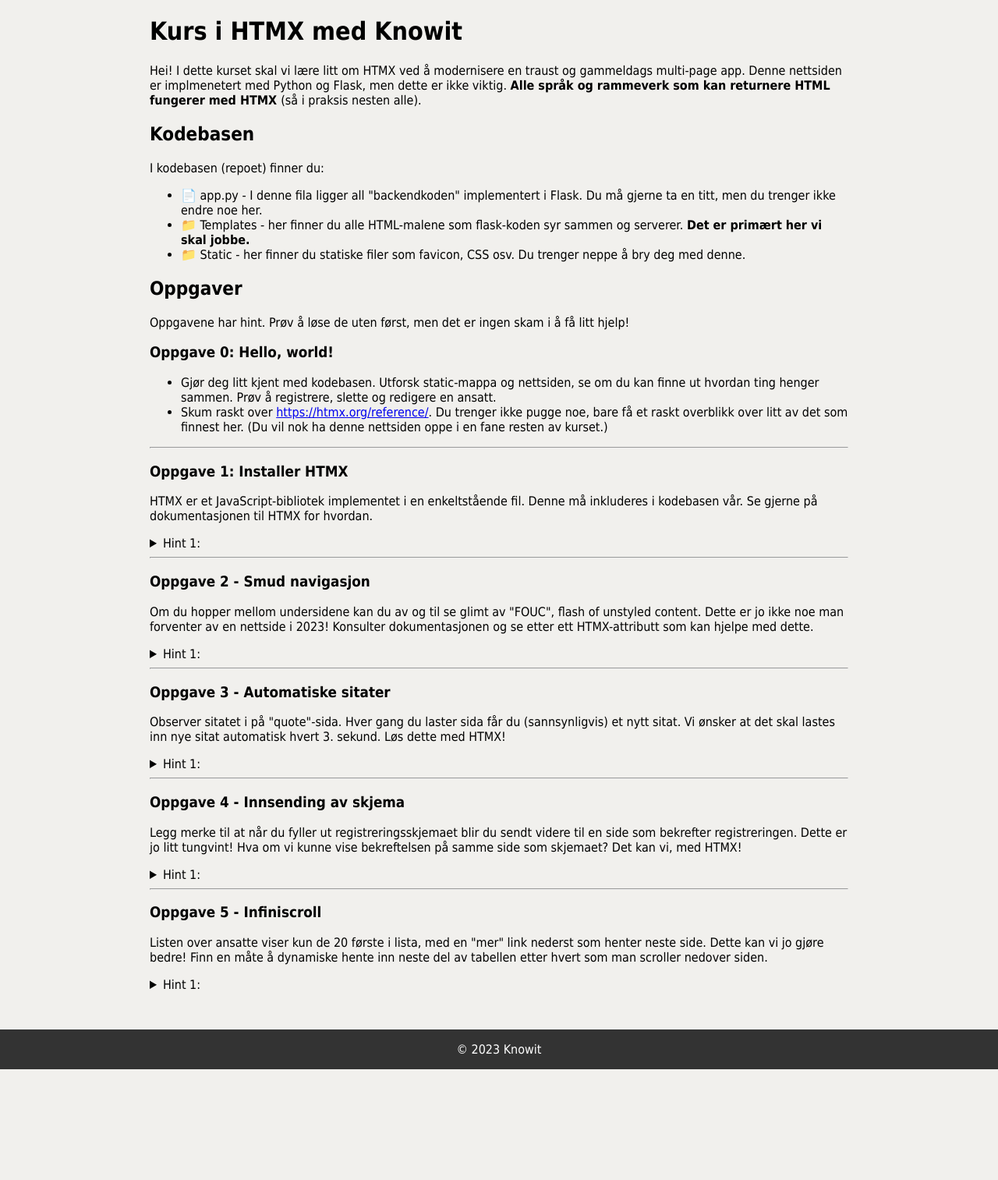
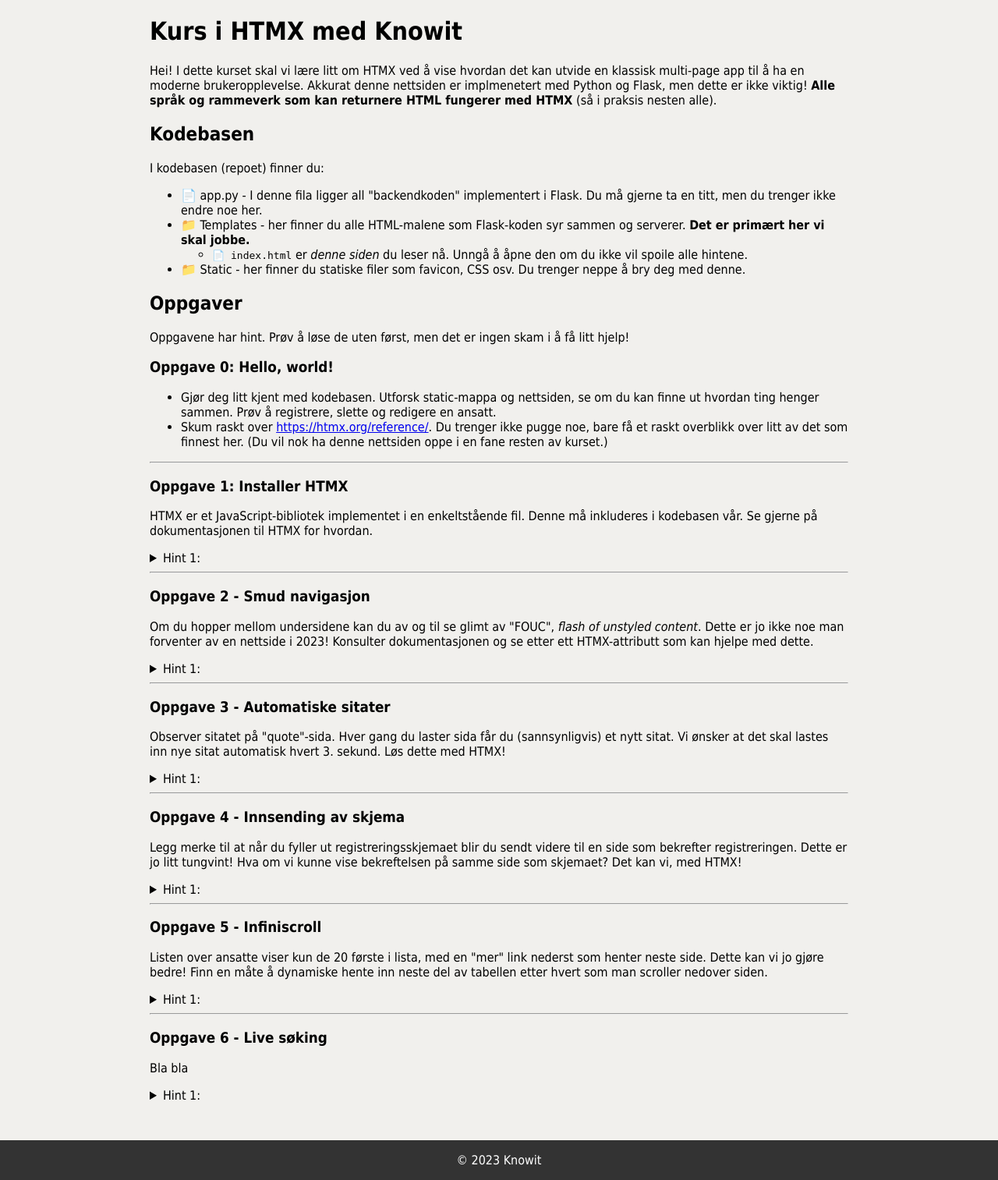
Before and after one commit to sverrejb/knowit-htmx-workshop, a Flask app: page / in a window 1280 px wide. Shown: the part 113-1626 px from the top of the page at 78% size. Before the commit the page ends 1484 px from the top, so only its background shows below. Run offline with Flask 3, Linux system fonts and the light colour scheme.

Commit message:
more task

```diff
--- a/templates/base.html
+++ b/templates/base.html
@@ -2,7 +2,7 @@
 <html>
 
 <head>
-    <title>HTMX Demo</title>
+    <title>HTMX Workshop</title>
     <link rel="icon" type="image/x-icon" href="static/favicon.ico">
     <link rel="stylesheet" href="{{ url_for('static', filename='styles.css') }}" media="print"
         onload="this.media='all'">
--- a/templates/index.html
+++ b/templates/index.html
@@ -2,11 +2,10 @@
 
 {% block content %}
 <h1>Kurs i HTMX med Knowit</h1>
-<p>Hei! I dette kurset skal vi lære litt om HTMX ved å modernisere en traust og gammeldags multi-page app. Denne
-    nettsiden er implmenetert med Python og Flask, men dette er ikke viktig. <b>
-        Alle språk og rammeverk som kan returnere
-        HTML fungerer med HTMX
-    </b> (så i praksis nesten alle).
+<p>Hei! I dette kurset skal vi lære litt om HTMX ved å vise hvordan det kan utvide en klassisk multi-page app til å
+    ha en moderne brukeropplevelse. Akkurat denne
+    nettsiden er implmenetert med Python og Flask, men dette er ikke viktig! <b>Alle språk og rammeverk som kan
+        returnere HTML fungerer med HTMX</b> (så i praksis nesten alle).
 </p>
 
 <h2>Kodebasen</h2>
@@ -15,8 +14,15 @@
     <li>📄 app.py - I denne fila ligger all "backendkoden" implementert i Flask. Du må gjerne ta en titt, men du trenger
         ikke endre noe her.
     </li>
-    <li>📁 Templates - her finner du alle HTML-malene som flask-koden syr sammen og serverer. <b>Det er primært her vi
-            skal jobbe.</b></li>
+    <li>📁 Templates - her finner du alle HTML-malene som Flask-koden syr sammen og serverer. <b>Det er primært her vi
+            skal jobbe.</b>
+        <ul>
+            <li>
+                <pre>📄 index.html</pre> er <i>denne siden</i> du leser nå. Unngå å åpne den om du ikke vil spoile alle
+                hintene.
+            </li>
+        </ul>
+    </li>
     <li>📁 Static - her finner du statiske filer som favicon, CSS osv. Du trenger neppe å bry deg med denne.</li>
 </ul>
 
@@ -72,7 +78,7 @@
 <details>
     <summary>Hint 1:</summary>
     Du må finne en plass i koden å installere HTMX slik at det inkluderes på alle sidene (Home, Registration,
-    Employees).
+    Employees, Quote).
 
     <details>
         <summary>Hint 2:</summary>
@@ -92,7 +98,8 @@
 <hr>
 
 <h3>Oppgave 2 - Smud navigasjon</h3>
-<p>Om du hopper mellom undersidene kan du av og til se glimt av "FOUC", flash of unstyled content. Dette er jo ikke noe
+<p>Om du hopper mellom undersidene kan du av og til se glimt av "FOUC", <i>flash of unstyled content</i>. Dette er jo
+    ikke noe
     man forventer av en nettside i 2023! Konsulter dokumentasjonen og se etter ett HTMX-attributt som kan hjelpe med
     dette.</p>
 <details>
@@ -113,7 +120,7 @@
 <hr>
 
 <h3>Oppgave 3 - Automatiske sitater</h3>
-<p>Observer sitatet i på "quote"-sida. Hver gang du laster sida får du (sannsynligvis) et nytt sitat. Vi ønsker
+<p>Observer sitatet på "quote"-sida. Hver gang du laster sida får du (sannsynligvis) et nytt sitat. Vi ønsker
     at det skal lastes inn nye sitat automatisk hvert 3. sekund. Løs dette med HTMX! </p>
 
 <details>
@@ -172,8 +179,8 @@
     <ul>
         <li>En trigger, og hvilket element denne skal ligge på</li>
         <li>Hvordan GET'e URLen til neste side</li>
-        <li>Hvordan hente ut neste del av tabellen, men ikke overskriftene</li>
-        <li>Hvordan plassere nest</li>
+        <li>Hvordan hente ut tabellen fra neste side, men ikke overskriftene</li>
+        <li>Hvordan plassere neste del av lista under den foregående.</li>
     </ul>
 
     <details>
@@ -181,7 +188,7 @@
         Du kan betinget rendre html i templaten med if-statements:
         <pre style="display: block;">
             {% raw %}
-            {% if loop.last and next_page %}
+            {% if 1===1 %}
                 &lt;tr class=&quot;foo&quot;&gt;
             {% else %}
                 &lt;tr&gt;
@@ -199,5 +206,42 @@
     </details>
 </details>
 
+<hr>
+
+<h3>Oppgave 6 - Live søking</h3>
+<p>Bla bla</p>
+<details>
+    <summary>Hint 1:</summary>
+    Her trenger vi å finne ut av:
+
+    <ul>
+        <li>En trigger, og hvilket element denne skal ligge på</li>
+        <li>Hvordan GET'e URLen til neste side</li>
+        <li>Hvordan hente ut tabellen fra neste side, men ikke overskriftene</li>
+        <li>Hvordan plassere neste del av lista under den foregående.</li>
+    </ul>
+
+    <details>
+        <summary>Hint 2:</summary>
+        Du kan betinget rendre html i templaten med if-statements:
+        <pre style="display: block;">
+            {% raw %}
+            {% if 1===1 %}
+                &lt;tr class=&quot;foo&quot;&gt;
+            {% else %}
+                &lt;tr&gt;
+            {% endif %}
+            {% endraw %}
+        </pre>
+
+        <p>For å sjekke om du er på siste element i en loop, bruk
+        <pre>{% raw %}{% if loop.last%}{% endraw %}</pre>
+        </p>
+        <details>
+            <summary>Hint 3:</summary>
+            <a href="https://htmx.org/examples/infinite-scroll/">Se eksempel her</a>
+        </details>
+    </details>
+</details>
 
 {% endblock %}
```
